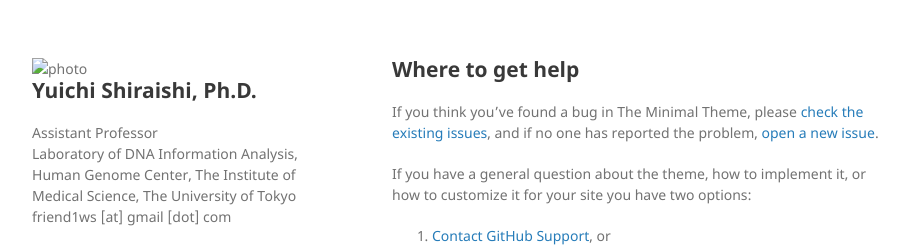
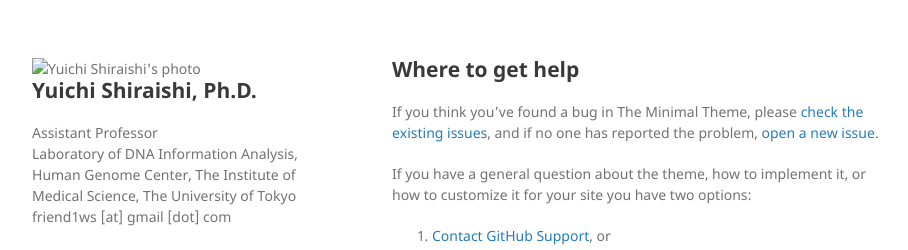
Before and after one commit to friend1ws/friend1ws.github.io, a Jekyll site: the page built from docs/SUPPORT.md, in a window 1280 px wide. Shown: the top 250 px of the page, without its empty margins (178-1086 px from the left). Built offline with Jekyll 4.4.1, drawn with Linux system fonts in a browser that asks for light colours; our own code applies the rules of GitHub Pages for plain Markdown files.

Commit message:
Update default.html

```diff
--- a/_layouts/default.html
+++ b/_layouts/default.html
@@ -4,6 +4,7 @@
     <meta charset="utf-8">
     <meta http-equiv="X-UA-Compatible" content="chrome=1">
     <meta name="keywords" content="Yuichi Shiraishi,白石 友一,cancer genome,がんゲノム">
+    <meta name="description" content="Yuichi Shiraishi is a researcher working on development of statistical methods and analytical platforms for cancer genome sequencing data.">
 
     <title>{{ site.title | default: site.github.repository_name }}</title>
 {% seo %}
@@ -17,7 +18,7 @@
   <body>
     <div class="wrapper">
       <header>
-        <img src="myphoto.jpg" alt="photo" width="200pt"> </td>
+        <img src="myphoto.jpg" alt="Yuichi Shiraishi's photo" width="200pt"> </td>
         <a href="{{ site.github.url }}"> <h2>{{ site.title | default: site.github.repository_name }}</h2> </a>
         <p>{{ site.description | default: site.github.project_tagline }}</p>
 
```
